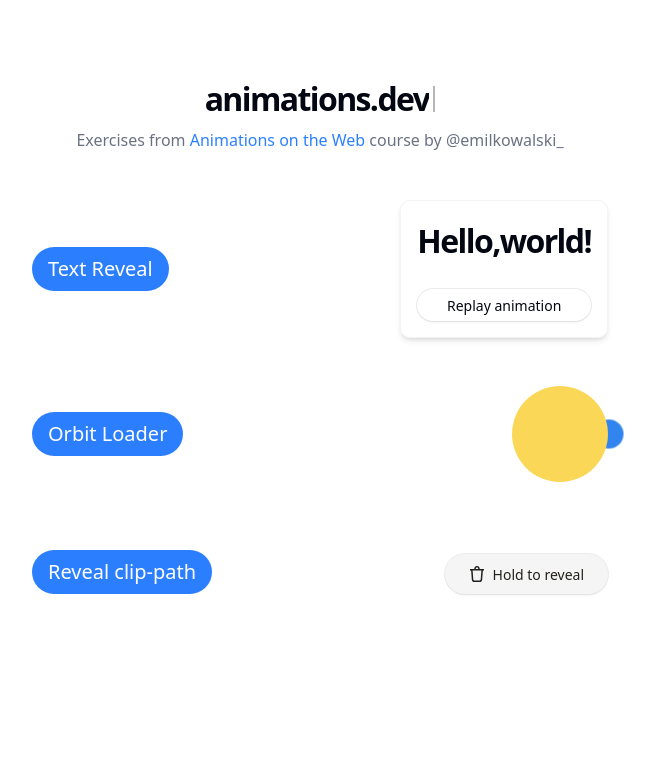
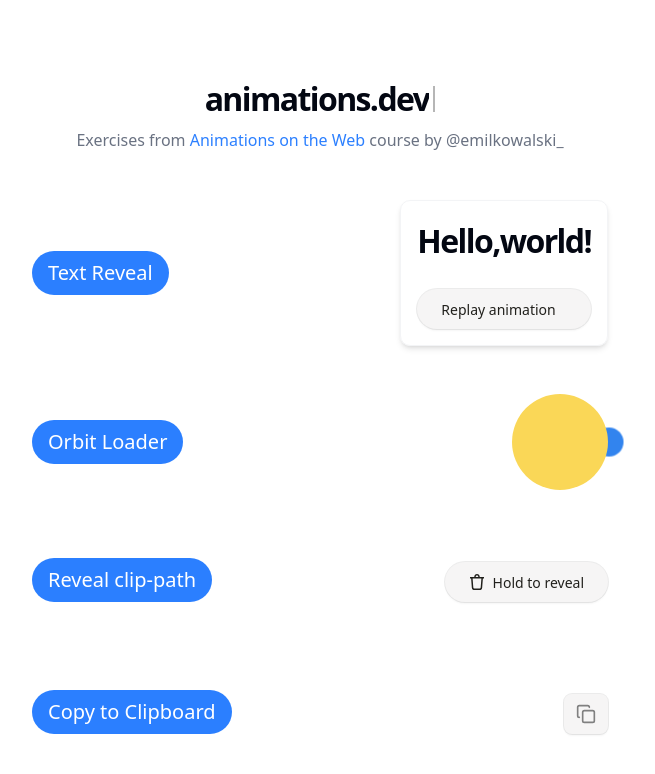
Before and after one commit to lucaskraus/animations-dev-course, a React (Vite) app: page / in a window 1280 px wide. Shown: the top 774 px of the page, without its empty margins (320-975 px from the left). Built offline with nearby package versions, Linux system fonts and the light colour scheme.

Commit message:
Add CopyToClipboard component to App layout for enhanced user functionality; rename ButtonReveal CSS class for clarity

```diff
--- a/src/App.tsx
+++ b/src/App.tsx
@@ -1,6 +1,7 @@
 import TextReveal from "./components/TextReveal";
 import OrbitLoader from "./components/OrbitLoader";
 import ButtonReveal from "./components/ButtonReveal";
+import CopyToClipboard from "./components/CopyToClipboard";
 
 function App() {
 
@@ -39,6 +40,15 @@ function App() {
             <ButtonReveal />
           </div>
         </div>
+
+        <div className="flex flex-row items-center w-full gap-10 justify-between">
+          <div className="rounded-full bg-blue-500 py-2 px-4 w-fit">
+            <h3 className="text-sm lg:text-xl text-center font-medium text-white">Copy to Clipboard</h3>
+          </div>
+          <div className="flex pb-5">
+            <CopyToClipboard />
+          </div>
+        </div>
       </div>
     </div>
   )
--- a/src/components/ButtonReveal/index.css
+++ b/src/components/ButtonReveal/index.css
@@ -1,4 +1,4 @@
-.button {
+.button-reveal {
     position: relative;
     display: flex;
     height: 40px;
--- a/src/components/ButtonReveal/index.tsx
+++ b/src/components/ButtonReveal/index.tsx
@@ -2,7 +2,7 @@ import "./index.css";
 
 export default function ButtonReveal() {
     return (
-        <button className="button">
+        <button className="button-reveal">
             <div className="reveal-container">
                 <svg height="16" strokeLinejoin="round" viewBox="0 0 16 16" width="16">
                     <path
--- /dev/null
+++ b/src/components/CopyToClipboard/index.css
@@ -0,0 +1,11 @@
+.copy-button {
+    position: relative;
+    display: flex;
+    height: 40px;
+    align-items: center;
+    border-radius: 8px;
+    background-color: #f6f5f5;
+    padding: 12px;
+    font-weight: 500;
+    color: #21201c;
+}
--- /dev/null
+++ b/src/components/CopyToClipboard/index.tsx
@@ -0,0 +1,50 @@
+import { AnimatePresence } from "motion/react";
+import { motion } from "motion/react";
+import { CheckIcon, CopyIcon } from "lucide-react";
+import { useState } from "react";
+import "./index.css";
+
+export default function CopyToClipboard() {
+  const [copied, setCopied] = useState(false);
+
+  const copyToClipboard = () => {
+    setCopied(true);
+    setTimeout(() => {
+      setCopied(false);
+    }, 2000);
+  };
+  const variants = {
+    hidden: { opacity: 0, scale: 0.5 },
+    visible: { opacity: 1, scale: 1 },
+  };
+
+  return (
+    <button aria-label="Copy code snippet" className="copy-button" onClick={copyToClipboard}>
+        <AnimatePresence mode="wait" initial={false}>
+            {copied ? (
+            <motion.span
+                key="checkmark"
+                variants={variants}
+                initial="hidden"
+                animate="visible"
+                exit="hidden"
+                style={{ color: "gray" }}
+            >
+                <CheckIcon className="w-5 h-5" />
+            </motion.span>
+            ) : (
+            <motion.span
+                key="copy"
+                variants={variants}
+                initial="hidden"
+                animate="visible"
+                exit="hidden"
+                style={{ color: "gray" }}
+            >
+                <CopyIcon className="w-5 h-5" />
+            </motion.span>
+            )}
+        </AnimatePresence>
+    </button>
+  );
+}
```
